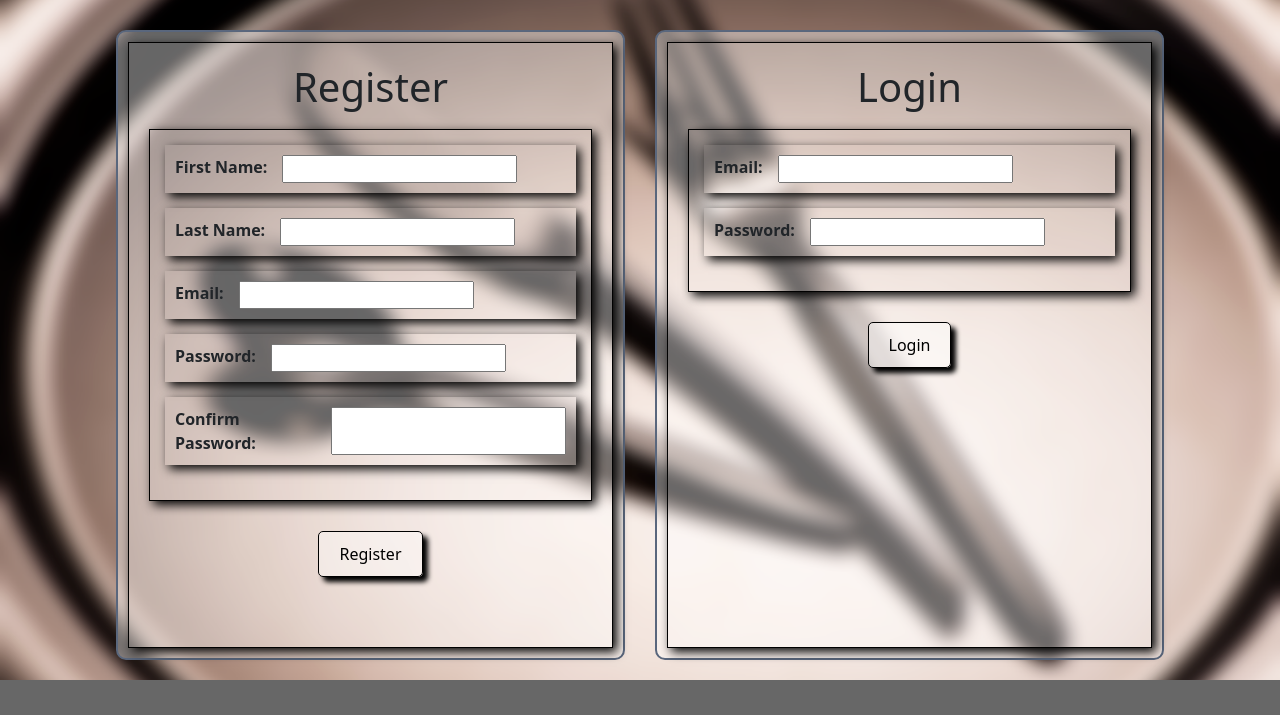
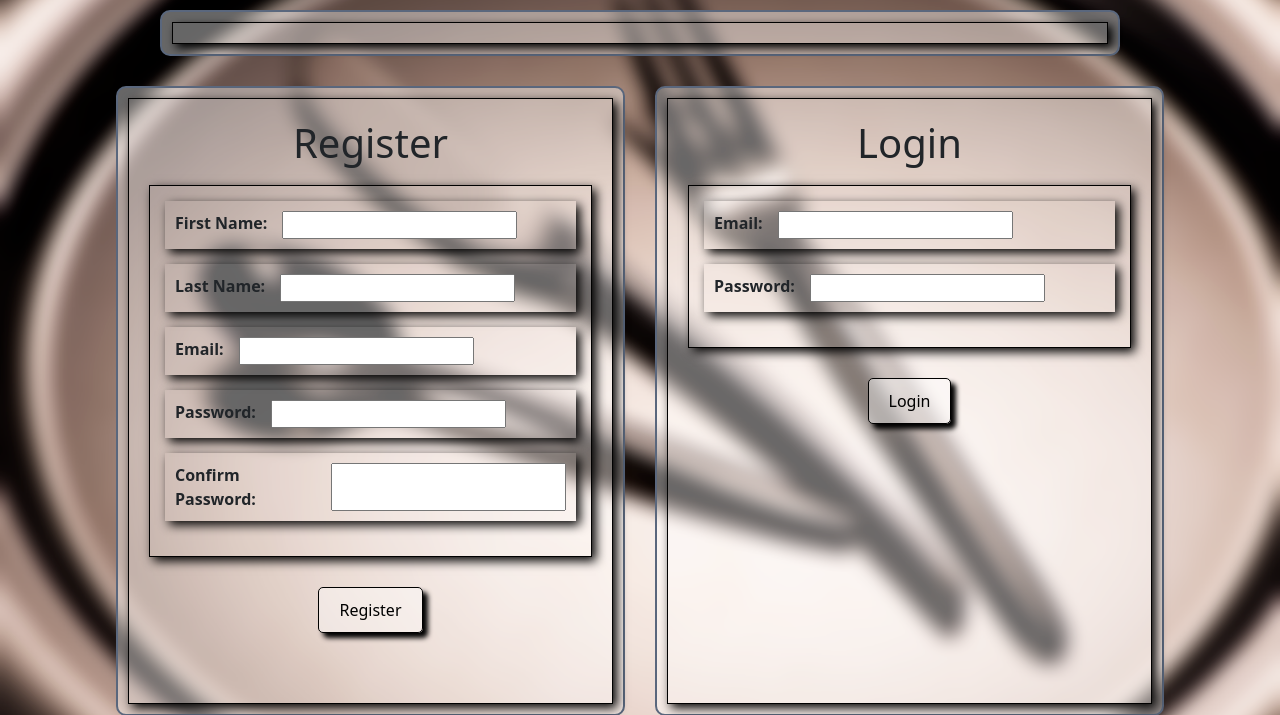
Before and after one commit to sethezgreen/DineSpotter, a Flask app: page / in a window 1280 px wide. Shown: the part 217-932 px from the top of the page. Before the commit the page ends 897 px from the top, so only its background shows below. Run offline with Flask 3, Linux system fonts and the light colour scheme.

```diff
--- a/flask_app/static/css/style.css
+++ b/flask_app/static/css/style.css
@@ -454,16 +454,40 @@
 
 
 /* ----------------- FLASH MESSAGES -------------------- */
-.flash_messages_cont {
+/* .flash_messages_cont {
     margin-top: 5px;
     padding: 2px;
     display: flex;
     flex-direction: row;
     justify-content: center;
     font-size: small;
+} */
+
+.flash_messages_container {
+    display: flex;
+    background-color: rgba(255, 255, 255, 0.40);
+    margin: 0 auto;
+    margin-top: 10px;
+    /* margin-right: 15px; */
+    padding: 10px;
+    padding-top: 0;
+    width: 75%;
+    display: flex;
+    justify-content: space-around;
+    border: 2px solid #5a677d;
+    border-radius: 10px;
+}
+
+.flash_border {
+    margin-top: 10px;
+    padding-bottom: 20px;
+    width: 100%;
+    border: 1px solid black;
+    box-shadow: 4px 4px 10px black;
 }
 
 .review_messages {
+    text-align: center;
     margin: 1px;
     padding: 3px;
 }
--- a/flask_app/templates/index.html
+++ b/flask_app/templates/index.html
@@ -16,14 +16,16 @@
     </header>
 
 
-    <div class="form">
+    <div class="flash_messages_container">
+        <div class="flash_border">
         {% with messages = get_flashed_messages() %}
             {% if messages %}
                 {% for message in messages %}
-                    <p>{{message}}</p>
+                    <p class="review_messages">{{message}}</p>
                 {% endfor %}
             {% endif %}
         {% endwith %}
+        </div>
     </div>
 
 
```
